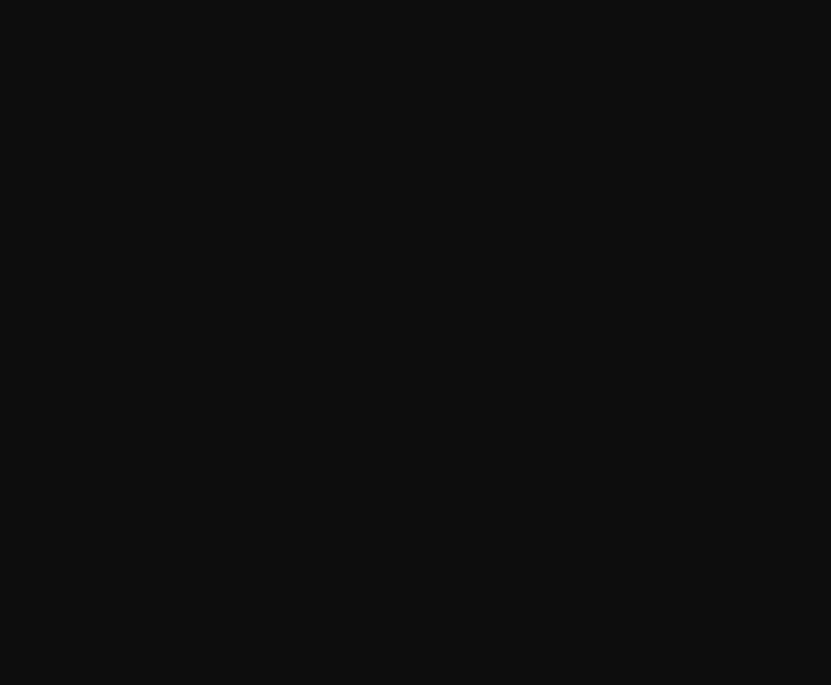
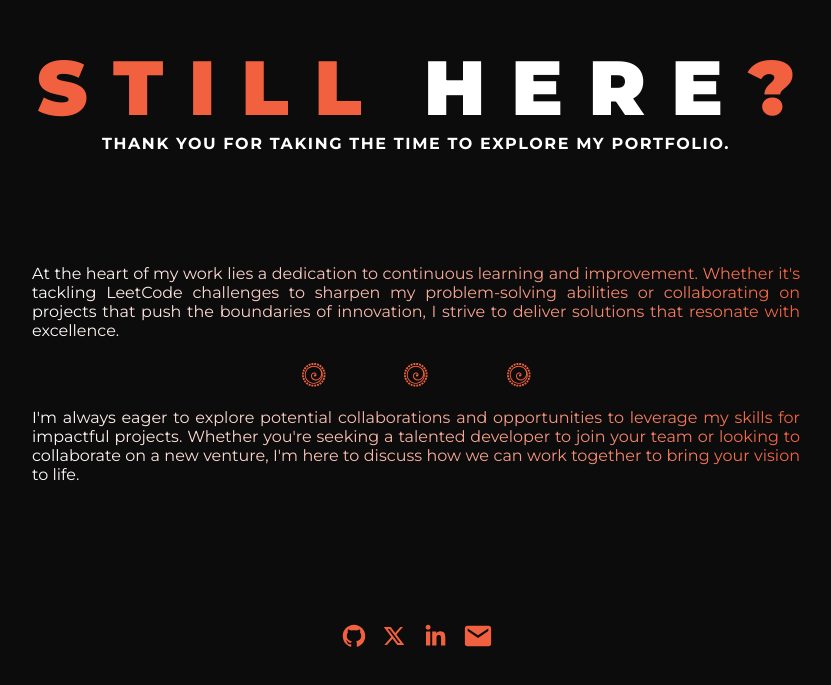
Before and after one commit to ZingadePrathamesh/PrathameshZingade, a React (Vite) app: page / in a window 1280 px wide. Shown: the part 1703-2388 px from the top of the page, without its empty margins (224-1055 px from the left). Before the commit the page ends 1651 px from the top, so only its background shows below. Built offline with nearby package versions, Linux system fonts and the light colour scheme.

Commit message:
completed the still here section.

```diff
--- a/src/App.jsx
+++ b/src/App.jsx
@@ -2,6 +2,7 @@ import '../src/App.css';
 import Navbar from './components/Navbar';
 import Profile from './components/Profile';
 import Services from './components/Services';
+import StillHere from './components/StillHere';
 
 function App() {
 
@@ -10,6 +11,7 @@ function App() {
       <Navbar/>
       <Profile/>
       <Services/>
+      <StillHere/>
     </div>
 
   )
--- a/src/components/Profile.jsx
+++ b/src/components/Profile.jsx
@@ -45,13 +45,19 @@ export default function Profile(){
                 <div>
                     <h3 className='montserrat-regular subtitle'>I develop applications, which looks good and perform better!</h3>
                 </div>
-                <div className='social-media-icons'>
-                    <a  href='https://github.com/ZingadePrathamesh' target='_blank'><LiaGithub className='icon' size={30} /></a>
-                    <a href='https://twitter.com/prathameshz2002' target='_blank'><RiTwitterXLine className='icon' size={24}/></a>
-                    <a href='https://www.linkedin.com/in/prathamesh-zingade/' target='_blank'><LiaLinkedinIn className='icon' size={30} /></a>
-                    <a href='' target='_blank'><IoMdMail className='icon' size={30}/> </a>
-                </div>
+                {connectWithMe()}
             </div>
         </div>
     )
 }
+
+export function connectWithMe(){
+    return(
+            <div className='social-media-icons'>
+                <a  href='https://github.com/ZingadePrathamesh' target='_blank'><LiaGithub className='icon' size={30} /></a>
+                <a href='https://twitter.com/prathameshz2002' target='_blank'><RiTwitterXLine className='icon' size={24}/></a>
+                <a href='https://www.linkedin.com/in/prathamesh-zingade/' target='_blank'><LiaLinkedinIn className='icon' size={30} /></a>
+                <a href='' target='_blank'><IoMdMail className='icon' size={30}/> </a>
+            </div>
+    );
+}
--- /dev/null
+++ b/src/components/StillHere.jsx
@@ -0,0 +1,38 @@
+import { GiDividedSpiral } from 'react-icons/gi';
+import '../styles/still-here.css';
+import { connectWithMe } from './Profile';
+import '../styles/profile.css'
+
+export default function StillHere(){
+    const stillhere = "STILL HERE?"
+    const stillHere = stillhere.split('')
+    return(
+        <div className="still-here">
+            <div className='still-here-heading'>
+                {
+                    stillHere.map((letter, index)=>{
+                        if (letter === ""|| index === 5) {
+                            return <h2 className='still-here-head'>&#8201;</h2>
+                        }
+                        else{
+                            return <h2 className={(index<5 || index === stillHere.length-1)? "still-here-head montserrat-extra-bold":"still-here-white montserrat-extra-bold"}>{letter}</h2>
+                        }
+                    })
+                }
+            </div>
+            <h2 className='still-here-subhead montserrat-bold'>Thank you for taking the time to explore my portfolio.</h2>
+            <div className='still-here-bottom'>
+                <h4 className='montserrat-regular still-here-text'>At the heart of my work lies a dedication to continuous learning and improvement. Whether it's tackling LeetCode challenges to sharpen my problem-solving abilities or collaborating on projects that push the boundaries of innovation, I strive to deliver solutions that resonate with excellence.</h4>
+                <div className='spiral-icons'>
+                    <GiDividedSpiral className='spirals'/>
+                    <GiDividedSpiral className='spirals'/>
+                    <GiDividedSpiral className='spirals'/>
+                </div>
+                <h4 className='montserrat-regular still-here-text'>I'm always eager to explore potential collaborations and opportunities to leverage my skills for impactful projects. Whether you're seeking a talented developer to join your team or looking to collaborate on a new venture, I'm here to discuss how we can work together to bring your vision to life.</h4>
+            </div>
+            <div className='connect-div'>
+                {connectWithMe()}
+            </div>
+        </div>
+    );
+}
--- a/src/index.css
+++ b/src/index.css
@@ -14,7 +14,7 @@ body{
   width: 100%;
   padding: 0;
   margin: 0;
-  height: max-content;
+  height: 100%;
 }
 
 
--- /dev/null
+++ b/src/styles/still-here.css
@@ -0,0 +1,112 @@
+.still-here{
+    width: 100%;
+    height: 100vh;
+    display: flex;
+    flex-direction: column;
+    justify-content: center;
+    align-items: center;
+}
+.still-here-heading{
+    display: flex;
+    width: 100%;
+    align-items: center;
+    justify-content: center;
+}
+.still-here-head{
+    color: #F2613F;
+}
+.still-here-white{
+    color: white;
+}
+.still-here-head, .still-here-white{
+    font-size: 480%;
+    margin: 0 1%;
+    padding: 0;
+}
+.still-here-head:hover{
+    filter: drop-shadow(0 0 10px rgb(255, 255, 255)); /* Add glow effect */
+}
+.still-here-white:hover{
+    filter: drop-shadow(0 0 4px rgb(242, 97, 63)); /* Add glow effect */
+}
+
+.still-here-subhead{
+    color: white;
+    letter-spacing: 0.1em;
+    font-size: 100%;
+    text-transform: uppercase;
+    margin: 0;
+    padding: 0;
+    margin-bottom: 7% ;
+}
+
+.still-here-bottom{
+    display: flex;
+    flex-direction: column;
+    width: 60%;
+    justify-content: space-between;
+    align-items: center;
+}
+
+.still-here-text{
+    background: linear-gradient(to right, #FFFFFF, #F2613F);
+    background-clip: text;
+    color: transparent;
+    text-align: justify;
+}
+
+.spiral-icons{
+    display: flex;
+    align-items: center;
+    justify-content: space-between;
+    width: 30%;
+}
+.spirals{
+    color: #F2613F;
+    font-size: 160%;
+    transition: all 0.5s;
+}
+.spirals:hover{
+    color: #ffffff;
+    filter: drop-shadow(0 0 10px #F2613F);
+    transform: rotateZ(720deg);
+}
+.connect-div{
+    margin-top: 5%;
+    display: flex;
+    width: 100%;
+    align-items: center;
+    justify-content: center;
+}
+
+
+@media only screen and (max-width: 763px){
+    .still-here-head, .still-here-white{
+        font-size: 300%;
+        margin: 0 1%;
+    }
+    .still-here-subhead{
+        text-align: center;
+        width: 80%;
+        margin: 3% 0%;
+    }
+
+    .still-here-text{
+        font-size: 80%;
+    }
+
+    .spirals{
+        font-size: 120%;
+    }
+    .connect-div{
+        display: flex;
+        width: 100%;
+        align-items: center;
+        justify-content: space-between;
+    }
+    .still-here-bottom{
+        width: 80%;
+        height: 40%;
+        margin-top: 5%;
+    }
+}
```
